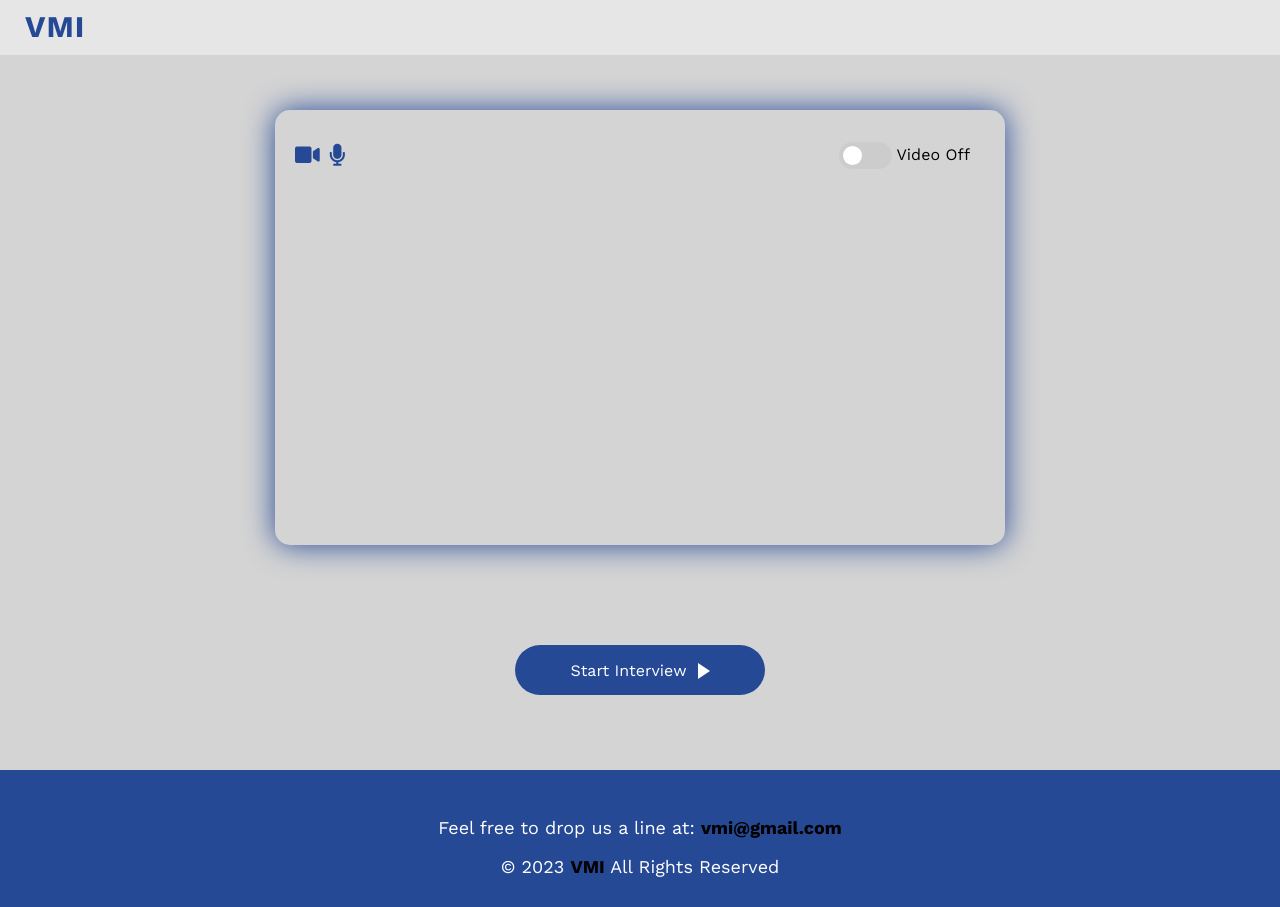
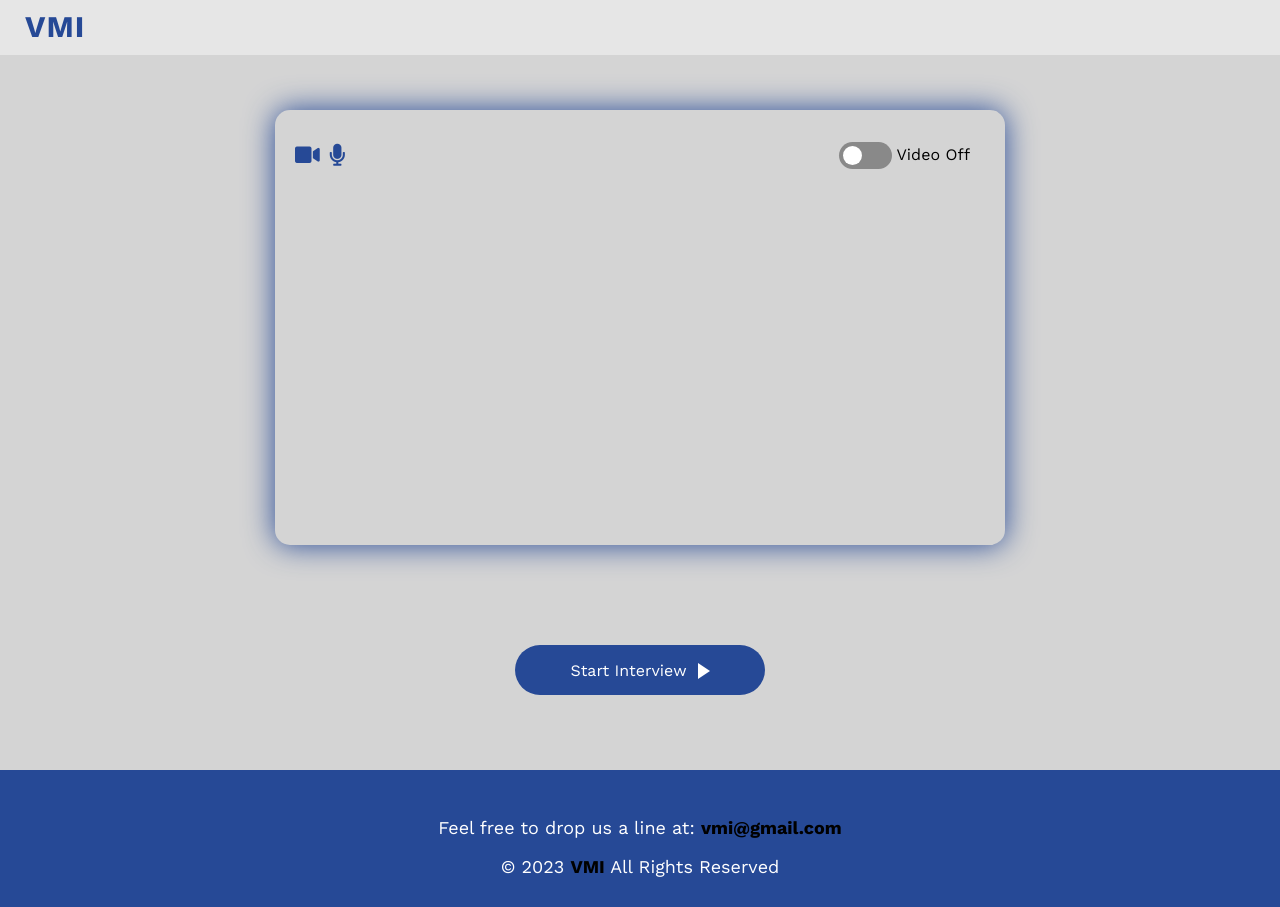
Before and after one commit to Ahmed97777/Virtual-Mock-Interview, a React (Create React App) app in the folder virtual_mock_interview/: page /interview in a window 1280 px wide. Built offline with nearby package versions, Linux system fonts and the light colour scheme; no server answers.

Commit message:
small css update toMake the toggle bg more visible

```diff
--- a/virtual_mock_interview/src/App.css
+++ b/virtual_mock_interview/src/App.css
@@ -847,6 +847,8 @@ background-color: var(--background-color); /* Fallback color */
     display: initial;
 }
 
+/* end of timer style */
+
 /* ---- toggle slider style */
 .switch {
     position: relative;
@@ -869,7 +871,7 @@ background-color: var(--background-color); /* Fallback color */
     left: 0;
     right: 0;
     bottom: 0;
-    background-color: #ccc;
+    background-color: #898989;
     -webkit-transition: .4s;
     transition: .4s;
 }
```
